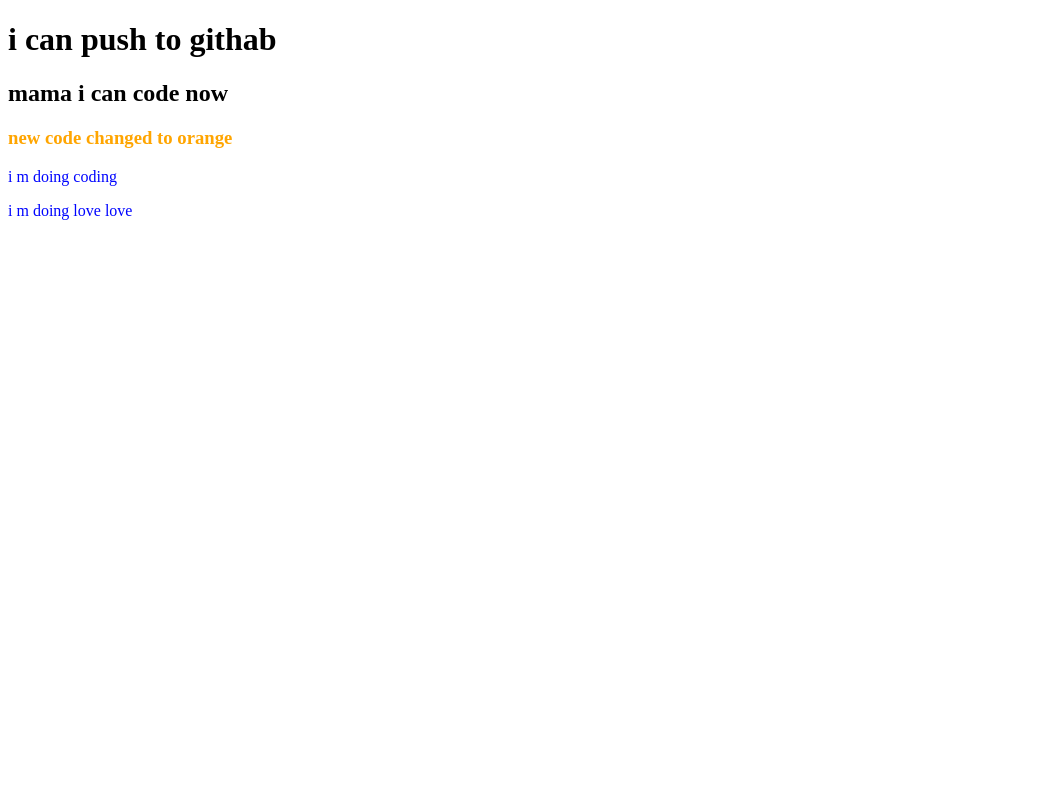
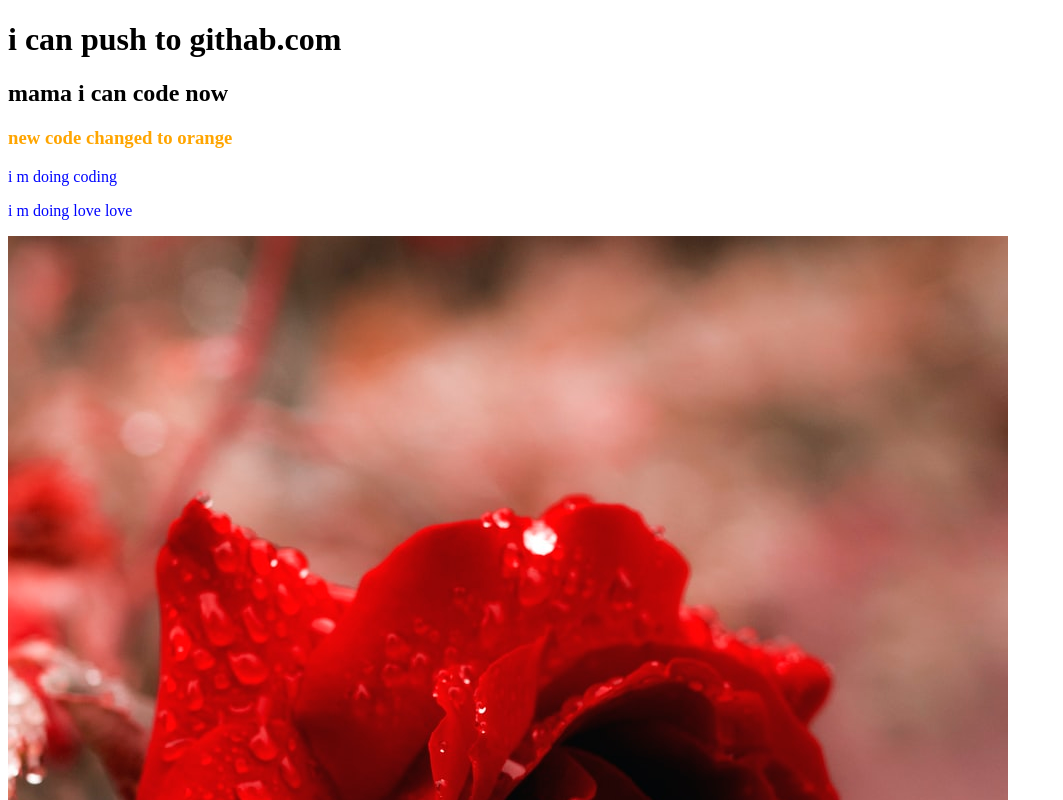
Before and after one commit to muhammadsajit/my-second-repo, a plain HTML site: page index.html in a window 1280 px wide. Shown: the top 800 px of the page, without its empty margins (0-1063 px from the left). Drawn offline with Linux system fonts and the light colour scheme.

Commit message:
add image

```diff
--- a/index.html
+++ b/index.html
@@ -8,10 +8,11 @@
     <link rel="stylesheet" href="style.css">
 </head>
 <body>
-    <h1>i can push to githab</h1>
+    <h1>i can push to githab.com</h1>
     <h2> mama i can code now</h2>
     <h3> new code changed to orange</h3>
     <p>i m doing coding</p>
     <p>i m doing love love</p>
+    <img src="rose.jpg" alt="">
 </body>
 </html>
```
Also changed, not shown: rose-320868_960_720.webp (added), rose.jpg (added).
